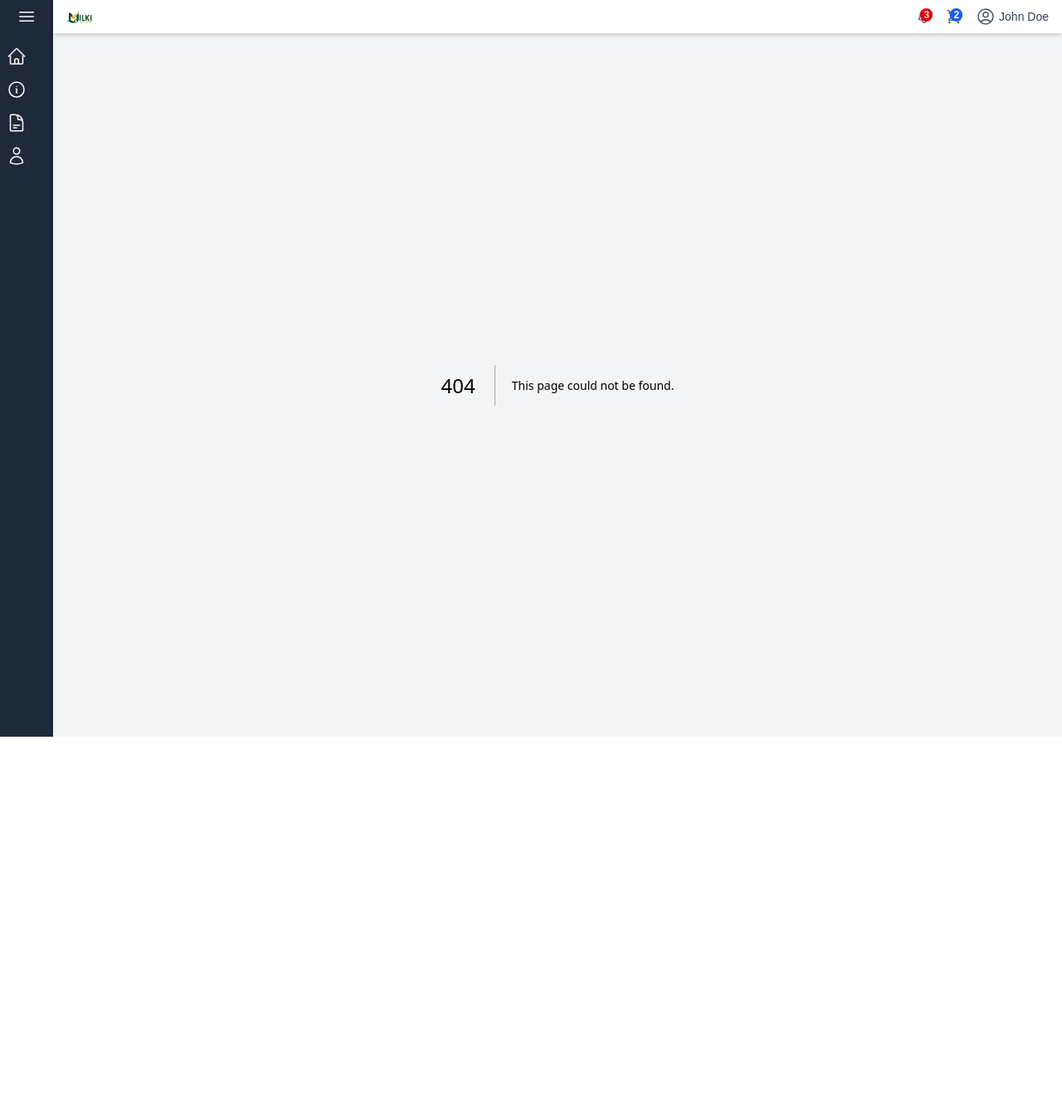
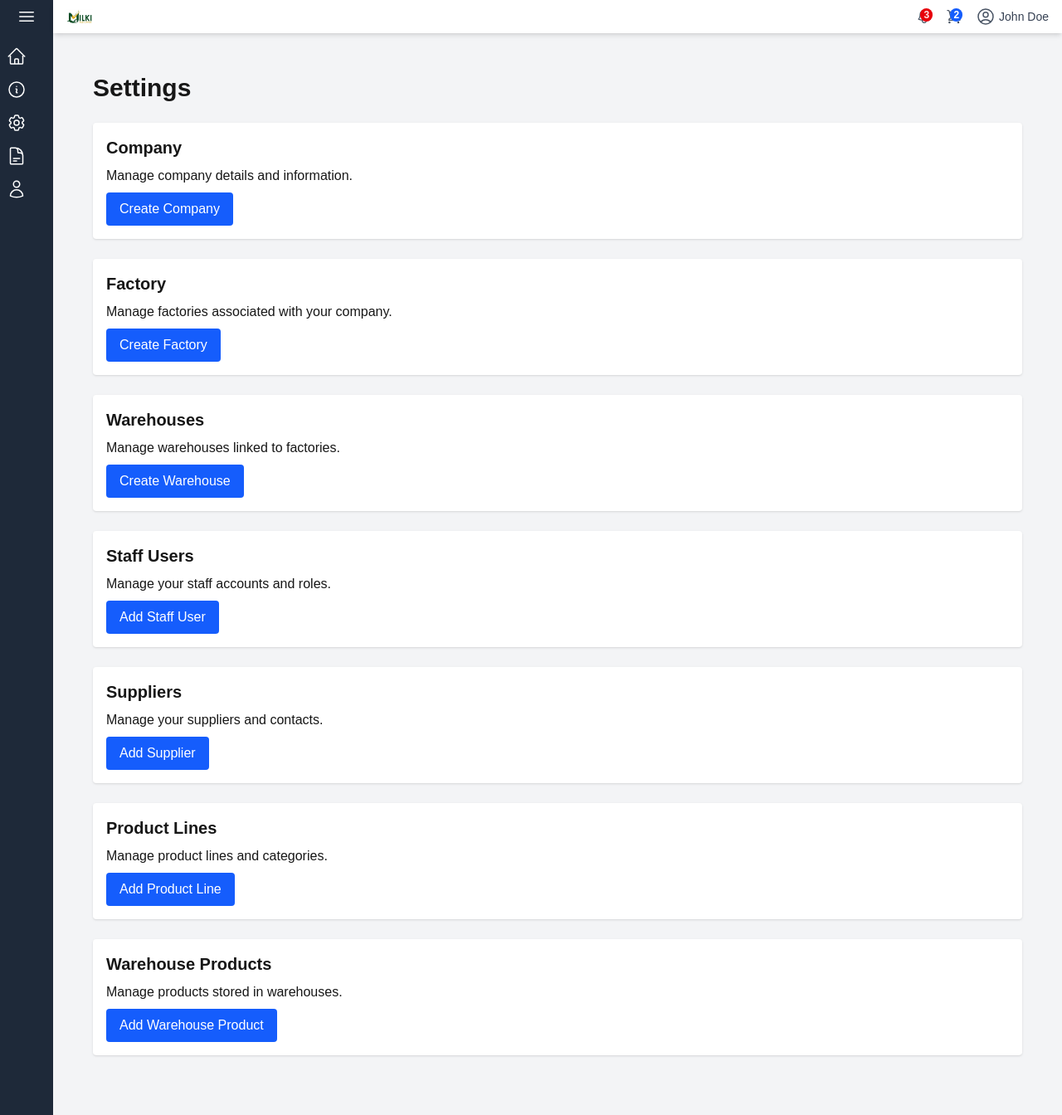
Before and after one commit to Yohannesabesheger/milkifc, a Next.js app: page /settings in a window 1280 px wide. Before the commit this address had no page. Shown: the whole page at 83% size. Before the commit the page ends 888 px from the top, so only its background shows below. Built offline with nearby package versions, Linux system fonts and the light colour scheme.

Commit message:
setting menu

```diff
--- a/src/components/Sidebar.tsx
+++ b/src/components/Sidebar.tsx
@@ -3,14 +3,17 @@ import Link from "next/link";
 import {
   HomeIcon,
   UserIcon,
+
   InformationCircleIcon,
   DocumentTextIcon,
   Bars3Icon,
+  Cog6ToothIcon,
 } from "@heroicons/react/24/outline";
 
 const navItems = [
   { name: "Home", href: "/", icon: HomeIcon },
   { name: "About", href: "/about", icon: InformationCircleIcon },
+  { name: "settings", href: "/settings", icon: Cog6ToothIcon },
   { name: "Contact", href: "/contact", icon: DocumentTextIcon },
   { name: "Dashboard", href: "/dashboard", icon: UserIcon },
 ];
--- /dev/null
+++ b/src/pages/about.tsx
@@ -0,0 +1,29 @@
+// pages/about.tsx
+import React from "react";
+import Sidebar from "../components/Sidebar";
+
+const About: React.FC = () => {
+  return (
+    <div className="flex min-h-screen">
+      {/* Sidebar */}
+
+
+      {/* Main content */}
+      <main className="flex-1 p-4">
+        <h1 className="text-3xl font-bold mb-4">About Us</h1>
+        <p className="mb-2">
+          Welcome to our website! This is the About page. Here you can provide
+          information about your company, mission, team, or any other details
+          you want visitors to know.
+        </p>
+        <p>
+          You can include images, links, or additional sections here as needed.
+          The sidebar will remain fixed and icons will always be visible on all
+          screen sizes.
+        </p>
+      </main>
+    </div>
+  );
+};
+
+export default About;
--- /dev/null
+++ b/src/pages/settings.tsx
@@ -0,0 +1,75 @@
+// pages/settings.tsx
+import React from "react";
+
+const Settings: React.FC = () => {
+  return (
+    <main className="min-h-screen p-6 bg-gray-100">
+      <h1 className="text-3xl font-bold mb-6">Settings</h1>
+
+      {/* Company Section */}
+      <section className="mb-6 p-4 bg-white rounded shadow">
+        <h2 className="text-xl font-semibold mb-2">Company</h2>
+        <p>Manage company details and information.</p>
+        <button className="mt-2 px-4 py-2 bg-blue-600 text-white rounded hover:bg-blue-700">
+          Create Company
+        </button>
+      </section>
+
+      {/* Factory Section */}
+      <section className="mb-6 p-4 bg-white rounded shadow">
+        <h2 className="text-xl font-semibold mb-2">Factory</h2>
+        <p>Manage factories associated with your company.</p>
+        <button className="mt-2 px-4 py-2 bg-blue-600 text-white rounded hover:bg-blue-700">
+          Create Factory
+        </button>
+      </section>
+
+      {/* Warehouses Section */}
+      <section className="mb-6 p-4 bg-white rounded shadow">
+        <h2 className="text-xl font-semibold mb-2">Warehouses</h2>
+        <p>Manage warehouses linked to factories.</p>
+        <button className="mt-2 px-4 py-2 bg-blue-600 text-white rounded hover:bg-blue-700">
+          Create Warehouse
+        </button>
+      </section>
+
+      {/* Staff Users Section */}
+      <section className="mb-6 p-4 bg-white rounded shadow">
+        <h2 className="text-xl font-semibold mb-2">Staff Users</h2>
+        <p>Manage your staff accounts and roles.</p>
+        <button className="mt-2 px-4 py-2 bg-blue-600 text-white rounded hover:bg-blue-700">
+          Add Staff User
+        </button>
+      </section>
+
+      {/* Suppliers Section */}
+      <section className="mb-6 p-4 bg-white rounded shadow">
+        <h2 className="text-xl font-semibold mb-2">Suppliers</h2>
+        <p>Manage your suppliers and contacts.</p>
+        <button className="mt-2 px-4 py-2 bg-blue-600 text-white rounded hover:bg-blue-700">
+          Add Supplier
+        </button>
+      </section>
+
+      {/* Product Lines Section */}
+      <section className="mb-6 p-4 bg-white rounded shadow">
+        <h2 className="text-xl font-semibold mb-2">Product Lines</h2>
+        <p>Manage product lines and categories.</p>
+        <button className="mt-2 px-4 py-2 bg-blue-600 text-white rounded hover:bg-blue-700">
+          Add Product Line
+        </button>
+      </section>
+
+      {/* Warehouse Products Section */}
+      <section className="mb-6 p-4 bg-white rounded shadow">
+        <h2 className="text-xl font-semibold mb-2">Warehouse Products</h2>
+        <p>Manage products stored in warehouses.</p>
+        <button className="mt-2 px-4 py-2 bg-blue-600 text-white rounded hover:bg-blue-700">
+          Add Warehouse Product
+        </button>
+      </section>
+    </main>
+  );
+};
+
+export default Settings;
```
